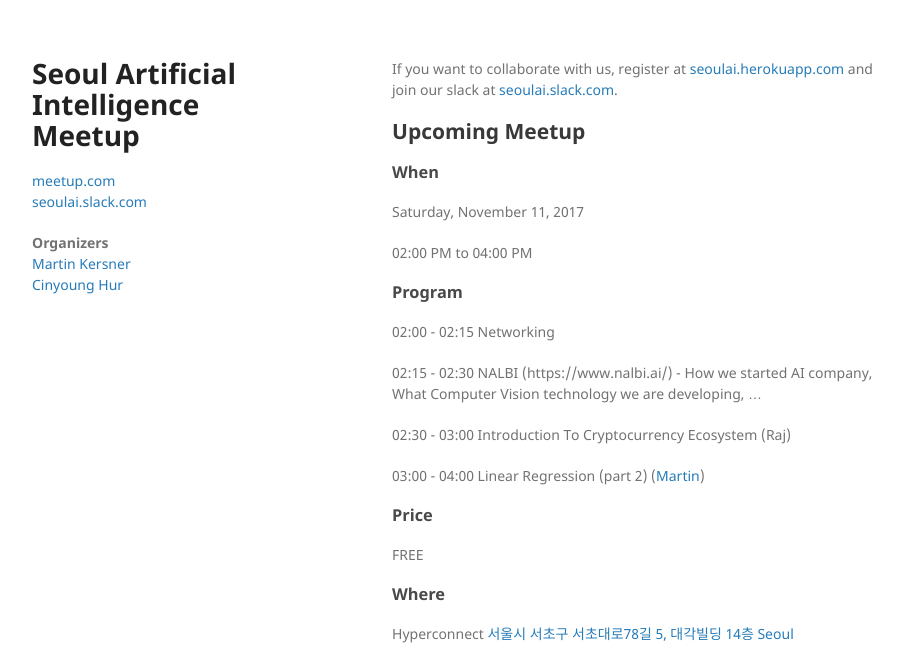
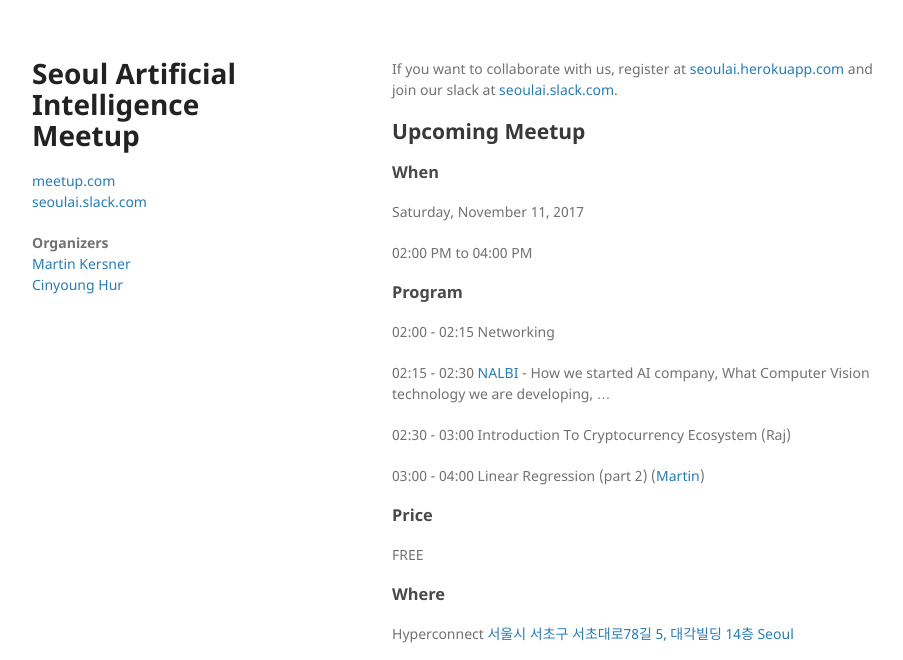
Before and after one commit to martinkersner/seoul-artificial-intelligence-meetup, a Jekyll site: the page built from docs/index.md, in a window 1280 px wide and 900 px high, cut to the strip 0-660 px from the top of the window. Shown: the whole strip, without its empty margins (178-1081 px from the left). Built offline with Jekyll 4.4.1, drawn with Linux system fonts in a browser that asks for light colours; the repository's description, which GitHub fills in, is left out.

Commit message:
fixed NALBI link

```diff
--- a/docs/index.md
+++ b/docs/index.md
@@ -16,7 +16,7 @@
 
 02:00 - 02:15 Networking
 
-02:15 - 02:30 NALBI (https://www.nalbi.ai/) - How we started AI company, What Computer Vision technology we are developing, ...
+02:15 - 02:30 [NALBI](https://www.nalbi.ai/) - How we started AI company, What Computer Vision technology we are developing, ...
 
 02:30 - 03:00 Introduction To Cryptocurrency Ecosystem (Raj)
 
```
